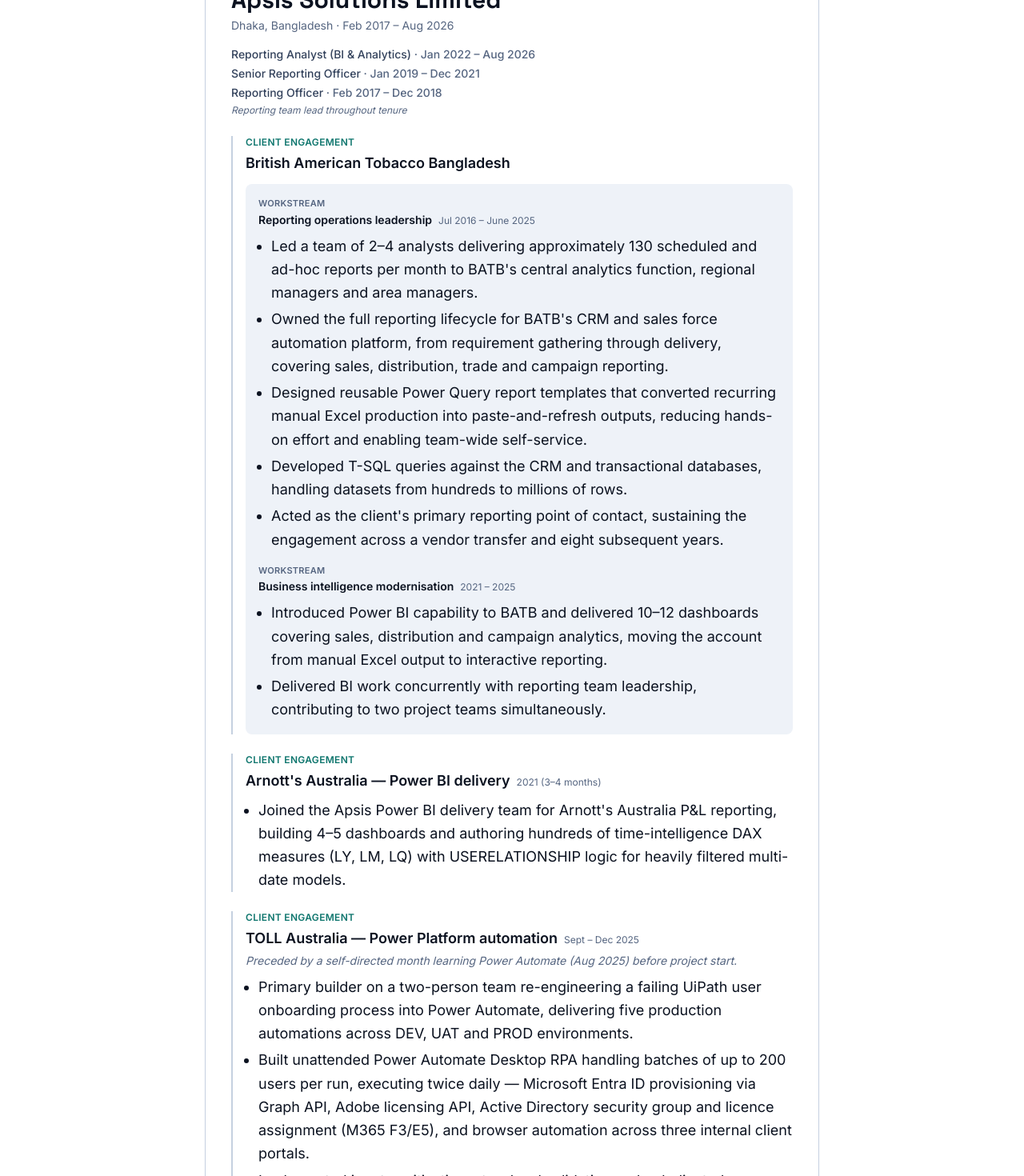
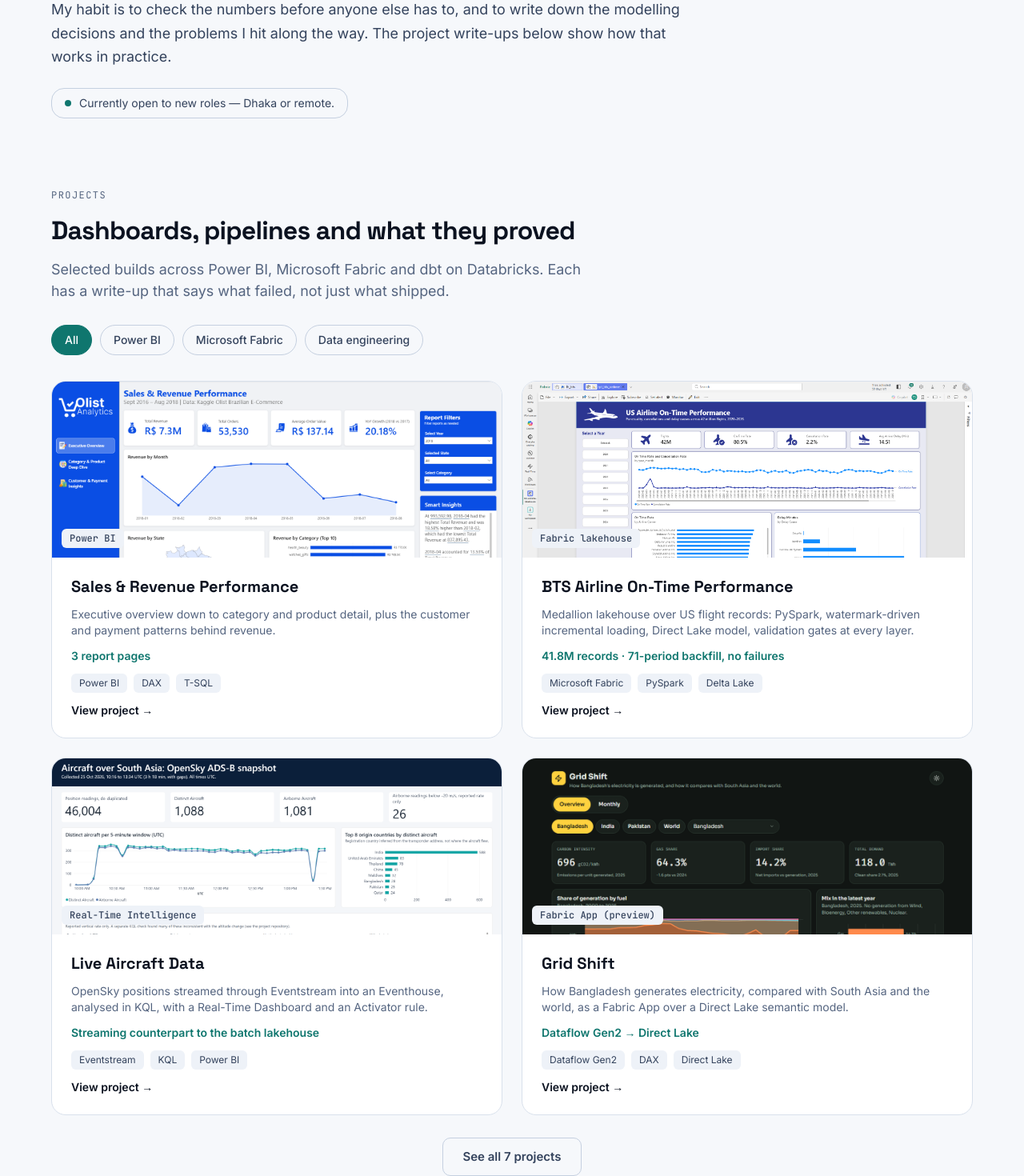
Before and after one commit to siamsadman/portfolio-site, a Next.js app: page / in a window 1280 px wide. Shown: the part 940-2410 px from the top of the page at 80% size. Built offline with nearby package versions, Linux system fonts and the light colour scheme.

Commit message:
Redesign step 2b: About and filterable Projects grid

```diff
--- a/app/page.tsx
+++ b/app/page.tsx
@@ -1,6 +1,6 @@
 import Hero from "@/components/Hero";
+import About from "@/components/About";
 import Experience from "@/components/Experience";
-import ProofPoints from "@/components/ProofPoints";
 import Projects from "@/components/Projects";
 import Skills from "@/components/Skills";
 import CertificationsEducation from "@/components/CertificationsEducation";
@@ -10,9 +10,9 @@ export default function Home() {
   return (
     <main className="flex flex-1 flex-col">
       <Hero />
+      <About />
+      <Projects />
       <Experience />
-      <ProofPoints />
-      <Projects />
       <Skills />
       <CertificationsEducation />
       <Contact />
--- /dev/null
+++ b/components/About.tsx
@@ -0,0 +1,34 @@
+import PageContainer from "@/components/PageContainer";
+
+export default function About() {
+  return (
+    <section id="about" className="bg-background pt-6 pb-4 sm:pt-8">
+      <PageContainer>
+        <p className="mb-3.5 font-mono text-xs tracking-[0.12em] text-muted uppercase">
+          About
+        </p>
+        <div className="flex max-w-[820px] flex-col gap-4 text-[clamp(1rem,1.4vw,1.125rem)] leading-[1.65] text-secondary">
+          <p>
+            Based in Dhaka, Bangladesh. I have spent 10+ years in enterprise
+            reporting, starting with Excel and SQL Server reports, moving into
+            Power BI around 2021 and now building on Microsoft Fabric. For nine
+            and a half of those years I led the reporting team at Apsis
+            Solutions, supporting multinational clients.
+          </p>
+          <p>
+            My habit is to check the numbers before anyone else has to, and to
+            write down the modelling decisions and the problems I hit along the
+            way. The project write-ups below show how that works in practice.
+          </p>
+        </div>
+        <p className="mt-6 inline-flex items-center gap-2.5 rounded-2xl border border-border px-4 py-2 text-sm text-secondary">
+          <span
+            aria-hidden="true"
+            className="block h-2 w-2 rounded-full bg-accent"
+          />
+          Currently open to new roles — Dhaka or remote.
+        </p>
+      </PageContainer>
+    </section>
+  );
+}
--- a/components/Projects.tsx
+++ b/components/Projects.tsx
@@ -1,79 +1,153 @@
 "use client";
 
+import { useState } from "react";
 import Image from "next/image";
 import Link from "next/link";
-import { motion, type Variants } from "framer-motion";
 import PageContainer from "@/components/PageContainer";
-import SectionHeading from "@/components/SectionHeading";
-import { projects } from "@/content/projects";
+import { projects, type Project, type ProjectCategory } from "@/content/projects";
 
-const container: Variants = {
-  hidden: {},
-  visible: { transition: { staggerChildren: 0.06 } },
-};
+// Order shown on the homepage (the first four are visible before "See all")
+const homeOrder = [
+  "olist-sales",
+  "bts-fabric-pipeline",
+  "opensky-fabric-rti",
+  "grid-shift",
+  "olist-logistics",
+  "olist-customer-satisfaction",
+  "olist-dbt-databricks",
+];
 
-const item: Variants = {
-  hidden: { opacity: 0, y: 20 },
-  visible: { opacity: 1, y: 0, transition: { duration: 0.2, ease: "easeOut" } },
-};
+const ordered: Project[] = homeOrder
+  .map((slug) => projects.find((p) => p.slug === slug))
+  .filter((p): p is Project => Boolean(p));
+
+const filters: { id: "all" | ProjectCategory; label: string }[] = [
+  { id: "all", label: "All" },
+  { id: "bi", label: "Power BI" },
+  { id: "fabric", label: "Microsoft Fabric" },
+  { id: "de", label: "Data engineering" },
+];
+
+const INITIAL_COUNT = 4;
 
 export default function Projects() {
+  const [filter, setFilter] = useState<"all" | ProjectCategory>("all");
+  const [showAll, setShowAll] = useState(false);
+
+  const filtered = ordered.filter((p) => filter === "all" || p.category === filter);
+  const visible = showAll ? filtered : filtered.slice(0, INITIAL_COUNT);
+  const canExpand = filtered.length > INITIAL_COUNT;
+
   return (
-    <section id="projects" className="bg-panel pt-6 pb-24 sm:pt-8">
+    <section id="projects" className="bg-background pt-[72px] pb-14">
       <PageContainer>
-        <SectionHeading kicker="04 / Projects" title="Projects" />
+        <p className="mb-3 font-mono text-xs tracking-[0.12em] text-muted uppercase">
+          Projects
+        </p>
+        <h2 className="mb-3 text-[clamp(1.5rem,2.8vw,2rem)] font-bold tracking-tight text-heading">
+          Dashboards, pipelines and what they proved
+        </h2>
+        <p className="mb-7 max-w-[680px] text-[clamp(1rem,1.4vw,1.125rem)] text-muted">
+          Selected builds across Power BI, Microsoft Fabric and dbt on Databricks.
+          Each has a write-up that says what failed, not just what shipped.
+        </p>
 
-        <motion.div
-          initial="hidden"
-          whileInView="visible"
-          viewport={{ once: true, amount: 0.1 }}
-          variants={container}
-          className="grid grid-cols-1 gap-8 sm:grid-cols-2 lg:grid-cols-3"
+        <div className="mb-8 flex flex-wrap gap-2.5" role="group" aria-label="Filter projects">
+          {filters.map((f) => (
+            <button
+              key={f.id}
+              type="button"
+              aria-pressed={filter === f.id}
+              onClick={() => {
+                setFilter(f.id);
+                setShowAll(false);
+              }}
+              className={`rounded-full border px-4 py-2 text-sm font-medium transition-colors ${
+                filter === f.id
+                  ? "border-accent bg-accent text-on-accent"
+                  : "border-border text-secondary hover:border-accent hover:text-accent"
+              }`}
             >
-          {projects.map((project) => (
-            <motion.div key={project.slug} variants={item}>
+              {f.label}
+            </button>
+          ))}
+        </div>
+
+        <div className="grid grid-cols-1 gap-6 md:grid-cols-2">
+          {visible.map((project) => (
             <Link
+              key={project.slug}
               href={`/projects/${project.slug}`}
-                className="group flex h-full flex-col rounded-2xl border border-border bg-card p-4 transition-all hover:-translate-y-0.5 hover:border-accent hover:shadow-md"
+              className="group flex flex-col overflow-hidden rounded-[18px] border border-line bg-card transition-colors hover:border-accent"
             >
-                <div className="overflow-hidden rounded-xl">
+              <div className="relative h-[190px] overflow-hidden sm:h-[220px] bg-elevated">
+                {project.cardImage.darkSrc ? (
+                  <>
                     <Image
                       src={project.cardImage.src}
                       alt={project.cardImage.alt}
-                    width={1280}
-                    height={720}
-                    className="w-full object-cover transition-transform duration-500 group-hover:scale-[1.02]"
+                      fill
+                      sizes="(min-width: 768px) 50vw, 100vw"
+                      className="object-cover object-top dark:hidden"
                     />
+                    <Image
+                      src={project.cardImage.darkSrc}
+                      alt=""
+                      aria-hidden="true"
+                      fill
+                      sizes="(min-width: 768px) 50vw, 100vw"
+                      className="hidden object-cover object-top dark:block"
+                    />
+                  </>
+                ) : (
+                  <Image
+                    src={project.cardImage.src}
+                    alt={project.cardImage.alt}
+                    fill
+                    sizes="(min-width: 768px) 50vw, 100vw"
+                    className="object-cover object-top transition-transform duration-500 group-hover:scale-[1.02]"
+                  />
+                )}
+                <span className="absolute bottom-3 left-3 rounded-md bg-elevated px-2.5 py-1 font-mono text-xs font-medium text-secondary">
+                  {project.kind}
+                </span>
               </div>
 
-                <h3 className="mt-4 text-lg font-bold text-heading group-hover:text-accent">
-                  {project.title}
+              <div className="flex flex-1 flex-col gap-3 p-6">
+                <h3 className="text-xl leading-tight font-bold text-heading">
+                  {project.cardTitle}
                 </h3>
-                <p className="mt-2 text-sm leading-relaxed text-secondary">
-                  {project.summary}
-                </p>
-
-                <div className="mt-4 flex flex-wrap gap-2">
-                  {project.tags.map((tag) => (
-                    <span
+                <p className="flex-1 text-sm text-muted">{project.cardText}</p>
+                <p className="text-sm font-semibold text-accent">{project.outcome}</p>
+                <ul className="flex flex-wrap gap-2">
+                  {project.cardTags.map((tag) => (
+                    <li
                       key={tag}
-                      className="rounded-full bg-panel px-3 py-1 text-xs text-muted"
+                      className="rounded-md bg-elevated px-2.5 py-1 text-xs text-secondary"
                     >
                       {tag}
-                    </span>
+                    </li>
+                  ))}
+                </ul>
+                <p className="text-sm font-semibold text-heading group-hover:text-accent">
+                  View project →
+                </p>
+              </div>
+            </Link>
           ))}
         </div>
 
-                <p className="mt-auto flex items-center gap-1 pt-4 text-sm font-medium text-accent">
-                  View project
-                  <span className="inline-block transition-transform group-hover:translate-x-1">
-                    →
-                  </span>
-                </p>
-              </Link>
-            </motion.div>
-          ))}
-        </motion.div>
+        {canExpand && (
+          <div className="mt-7 flex justify-center">
+            <button
+              type="button"
+              onClick={() => setShowAll((v) => !v)}
+              className="min-h-11 rounded-[10px] border border-border px-6 py-3 text-[0.9375rem] font-semibold text-secondary transition-colors hover:border-accent hover:text-accent"
+            >
+              {showAll ? "Show fewer projects" : `See all ${filtered.length} projects`}
+            </button>
+          </div>
+        )}
       </PageContainer>
     </section>
   );
--- a/content/projects.ts
+++ b/content/projects.ts
@@ -26,8 +26,17 @@ export type ProjectSection =
       images?: ProjectImage[]; // rendered after the list items
     };
 
+export type ProjectCategory = "bi" | "fabric" | "de";
+
 export type Project = {
   slug: string;
+  // Homepage card fields (short copy shown on the project grid)
+  category: ProjectCategory; // drives the homepage filter chips
+  kind: string; // small chip on the card image
+  cardTitle: string;
+  cardText: string;
+  outcome: string; // one verified fact shown in accent colour
+  cardTags: string[];
   title: string;
   pages?: string[]; // omit to hide the line entirely
   pagesLabel?: string; // defaults to "Report pages"
@@ -43,6 +52,13 @@ export type Project = {
 export const projects: Project[] = [
   {
     slug: "olist-sales",
+    category: "bi",
+    kind: "Power BI",
+    cardTitle: "Sales & Revenue Performance",
+    cardText:
+      "Executive overview down to category and product detail, plus the customer and payment patterns behind revenue.",
+    outcome: "3 report pages",
+    cardTags: ["Power BI", "DAX", "T-SQL"],
     title: "Sales & Revenue Performance",
     pages: [
       "Executive Overview",
@@ -121,6 +137,13 @@ export const projects: Project[] = [
   },
   {
     slug: "olist-logistics",
+    category: "bi",
+    kind: "Power BI",
+    cardTitle: "Logistics & Delivery Performance",
+    cardText:
+      "Executive delivery overview with dedicated delay analysis and seller-and-freight breakdowns.",
+    outcome: "Delay analysis built in",
+    cardTags: ["Power BI", "DAX", "T-SQL"],
     title: "Logistics & Delivery Performance",
     pages: ["Executive Overview", "Delay Analysis", "Seller & Freight"],
     summary:
@@ -194,6 +217,13 @@ export const projects: Project[] = [
   },
   {
     slug: "olist-customer-satisfaction",
+    category: "bi",
+    kind: "Power BI",
+    cardTitle: "Customer Experience & Satisfaction",
+    cardText:
+      "Satisfaction overview, the drivers behind it, and seller-level performance across qualifying sellers.",
+    outcome: "3 report pages",
+    cardTags: ["Power BI", "DAX", "T-SQL"],
     title: "Customer Experience & Satisfaction",
     pages: ["Overview", "Drivers", "Sellers"],
     summary:
@@ -278,6 +308,13 @@ export const projects: Project[] = [
   },
   {
     slug: "bts-fabric-pipeline",
+    category: "fabric",
+    kind: "Fabric lakehouse",
+    cardTitle: "BTS Airline On-Time Performance",
+    cardText:
+      "Medallion lakehouse over US flight records: PySpark, watermark-driven incremental loading, Direct Lake model, validation gates at every layer.",
+    outcome: "41.8M records · 71-period backfill, no failures",
+    cardTags: ["Microsoft Fabric", "PySpark", "Delta Lake"],
     title: "BTS Airline On-Time Performance — Fabric Lakehouse",
     summary:
       "A medallion-architecture lakehouse over 41.8 million US flight records — PySpark transformation, watermark-driven incremental loading, and a Direct Lake semantic model, with validation gates at every layer boundary.",
@@ -396,6 +433,13 @@ export const projects: Project[] = [
   },
   {
     slug: "opensky-fabric-rti",
+    category: "fabric",
+    kind: "Real-Time Intelligence",
+    cardTitle: "Live Aircraft Data",
+    cardText:
+      "OpenSky positions streamed through Eventstream into an Eventhouse, analysed in KQL, with a Real-Time Dashboard and an Activator rule.",
+    outcome: "Streaming counterpart to the batch lakehouse",
+    cardTags: ["Eventstream", "KQL", "Power BI"],
     title: "Live Aircraft Data — Fabric Real-Time Intelligence",
     pages: ["OpenSky snapshot"],
     summary:
@@ -490,6 +534,13 @@ export const projects: Project[] = [
   },
   {
     slug: "grid-shift",
+    category: "fabric",
+    kind: "Fabric App (preview)",
+    cardTitle: "Grid Shift",
+    cardText:
+      "How Bangladesh generates electricity, compared with South Asia and the world, as a Fabric App over a Direct Lake semantic model.",
+    outcome: "Dataflow Gen2 → Direct Lake",
+    cardTags: ["Dataflow Gen2", "DAX", "Direct Lake"],
     title: "Grid Shift — Fabric App",
     pages: ["Overview", "Monthly"],
     pagesLabel: "Views",
@@ -579,6 +630,13 @@ export const projects: Project[] = [
   },
   {
     slug: "olist-dbt-databricks",
+    category: "de",
+    kind: "dbt on Databricks",
+    cardTitle: "Olist Pipeline",
+    cardText:
+      "The pipelines behind the three Olist dashboards, rebuilt in dbt on Databricks Free Edition. A learning project, built with AI as a guide.",
+    outcome: "25 models · 57 tests",
+    cardTags: ["dbt", "Databricks", "Unity Catalog"],
     title: "Olist Pipeline — dbt on Databricks",
     summary:
       "The pipelines behind my three Olist dashboards, rebuilt in dbt on Databricks Free Edition: 25 models, 57 tests, a Databricks job, a Lakeflow pipeline and a Unity Catalog row filter. A learning project, built with AI as a guide.",
```
Lines whose indentation alone changed are shown as unchanged.
